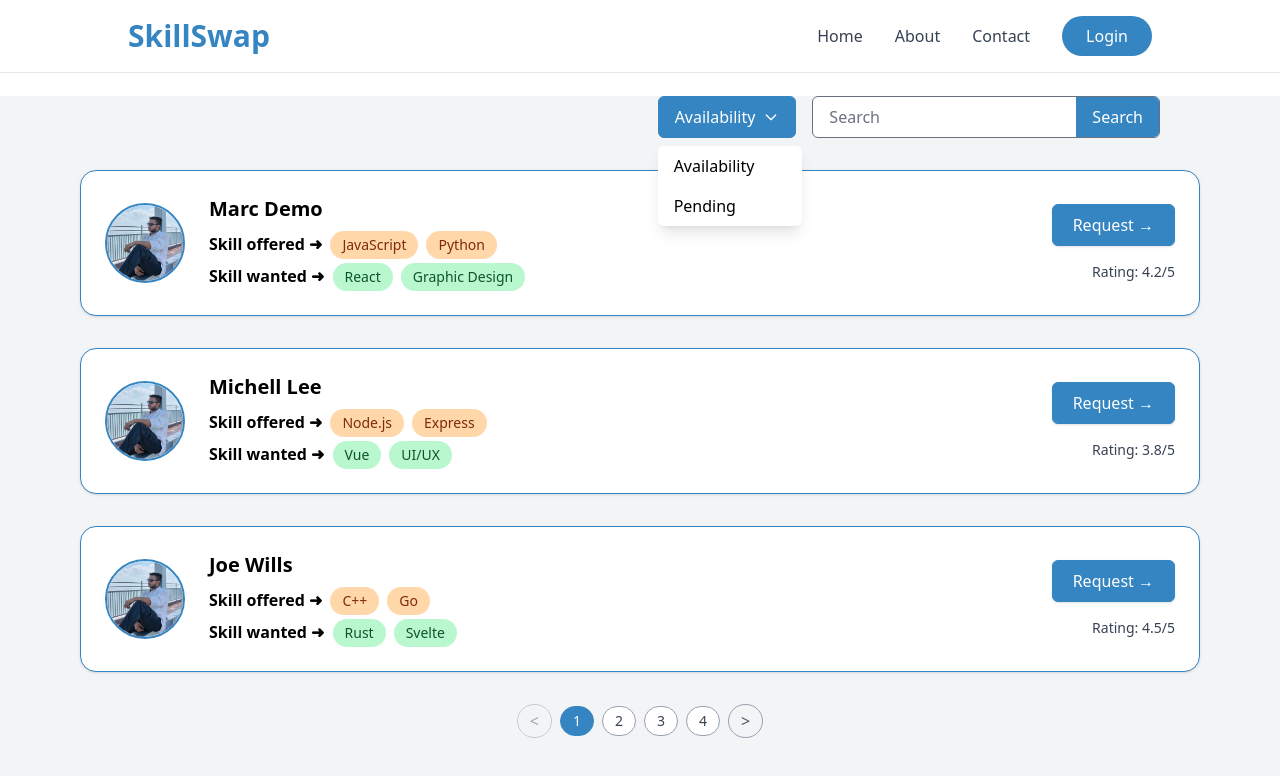
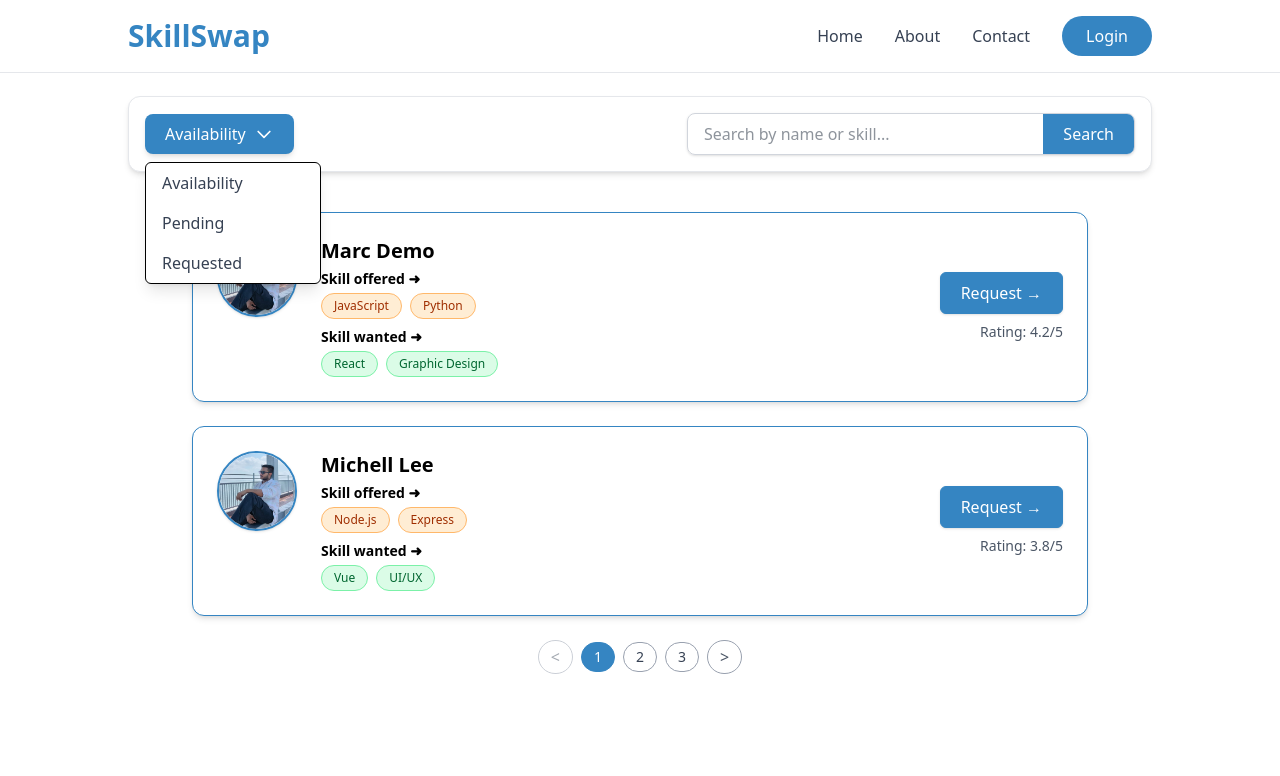
Before and after one commit to ManishPro-ops/OddoHackathonSkillSwap, a React (Vite) app in the folder frontend/: page / in a window 1280 px wide. Both pictures are taken after a click on the button "Availability". Shown: the top 776 px of the page. Built offline with nearby package versions, Linux system fonts and the light colour scheme.

Commit message:
latest changes

```diff
--- a/frontend/src/App.jsx
+++ b/frontend/src/App.jsx
@@ -2,12 +2,15 @@ import React from "react";
 import HomePage from "./pages/HomePage";
 import { Route, Routes } from "react-router-dom";
 import LoginPage from "./pages/Login";
+import SignUp from "./pages/SignUp";
 
 function App() {
   return(
     <Routes>
       <Route path="/" element={<HomePage />}/>
       <Route path="/login" element={<LoginPage />}/>
+      <Route path="/signup" element={<SignUp />}/>
+
    </Routes>
 )}
 
--- a/frontend/src/assets/users.js
+++ b/frontend/src/assets/users.js
@@ -7,7 +7,8 @@ export const users = [
     skillsOffered: ["JavaScript", "Python"],
     skillsWanted: ["React", "Graphic Design"],
     rating: 4.2,
-    image: "/marc.jpg", // Public image path
+    image: "/marc.jpg",
+    status: "available", // Public image path
   },
   {
     id: "2",
@@ -16,6 +17,7 @@ export const users = [
     skillsWanted: ["Vue", "UI/UX"],
     rating: 3.8,
     image: "/michell.jpg",
+    status: "available",
   },
   {
     id: "3",
@@ -24,6 +26,7 @@ export const users = [
     skillsWanted: ["Rust", "Svelte"],
     rating: 4.5,
     image: "/joe.jpg",
+    status: "available",
   },
   {
     id: "4",
@@ -32,6 +35,7 @@ export const users = [
     skillsWanted: ["React", "Figma"],
     rating: 4.0,
     image: "/priya.jpg",
+    status: "available",
   },
   {
     id: "5",
@@ -40,6 +44,7 @@ export const users = [
     skillsWanted: ["Firebase", "AWS"],
     rating: 3.9,
     image: "/rahul.jpg",
+    status: "available",
   },
    {
     id: "6",
@@ -48,53 +53,60 @@ export const users = [
     skillsWanted: ["Firebase", "AWS"],
     rating: 3.9,
     image: "/rahul.jpg",
+    status: "available",
   },
    {
     id: "7",
-    name: "Marc Demo",
+    name: "priyanshu",
     skillsOffered: ["JavaScript", "Python"],
     skillsWanted: ["React", "Graphic Design"],
     rating: 4.2,
-    image: "/marc.jpg", // Public image path
+    image: "/marc.jpg",
+    status: "pending", // Public image path
   },
   {
     id: "8",
-    name: "Michell Lee",
+    name: "priyanshu",
     skillsOffered: ["Node.js", "Express"],
     skillsWanted: ["Vue", "UI/UX"],
     rating: 3.8,
     image: "/michell.jpg",
+    status: "pending",
   },
   {
     id: "9",
-    name: "Joe Wills",
+    name: "priyanshu",
     skillsOffered: ["C++", "Go"],
     skillsWanted: ["Rust", "Svelte"],
     rating: 4.5,
     image: "/joe.jpg",
+    status: "pending",
   },
   {
     id: "10",
-    name: "Priya Sharma",
+    name: "priyanshu",
     skillsOffered: ["HTML", "CSS", "Tailwind"],
     skillsWanted: ["React", "Figma"],
     rating: 4.0,
     image: "/priya.jpg",
+    status: "pending",
   },
   {
     id: "11",
-    name: "Rahul Verma",
+    name: "priyanshu",
     skillsOffered: ["MongoDB", "SQL"],
     skillsWanted: ["Firebase", "AWS"],
     rating: 3.9,
     image: "/rahul.jpg",
+    status: "pending",
   },
    {
     id: "12",
-    name: "manish Verma",
+    name: "priyanshu",
     skillsOffered: ["MongoDB", "SQL"],
     skillsWanted: ["Firebase", "AWS"],
     rating: 3.9,
     image: "/rahul.jpg",
+    status: "pending",
   },
 ];
--- a/frontend/src/components/SearchBar.jsx
+++ b/frontend/src/components/SearchBar.jsx
@@ -1,7 +1,6 @@
 import React, { useState, useRef, useEffect } from "react";
 
-const SearchBar = () => {
-  const [selectedOption, setSelectedOption] = useState("Availability");
+const SearchBar = ({ selectedOption, setSelectedOption, searchTerm, setSearchTerm }) => {
   const [isDropdownOpen, setIsDropdownOpen] = useState(false);
   const dropdownRef = useRef(null);
 
@@ -23,52 +22,52 @@ const SearchBar = () => {
 
   return (
     <div
-      className="flex items-center justify-end mt-24 mb-8 mr-10 gap-4"
       ref={dropdownRef}
+      className="mt-24 mb-10 flex flex-col md:flex-row justify-between items-center gap-4 px-4 py-4 bg-white rounded-xl shadow-md border border-gray-200 max-w-5xl mx-auto"
     >
-      {/* Dropdown */}
-      <div className="relative">
+      {/* Dropdown Filter */}
+      <div className="relative w-full md:w-auto">
         <button
           onClick={() => setIsDropdownOpen(!isDropdownOpen)}
-          className="bg-[#3585c2] text-white px-4 py-2 rounded-md flex items-center space-x-2 border border-[#3585c2] hover:bg-[#2c6fa3]"
+          className="w-full md:w-auto bg-[#3585c2] text-white px-5 py-2 rounded-lg shadow-md flex justify-between items-center"
         >
-          <span>{selectedOption}</span>
-          <svg className="w-4 h-4" fill="none" stroke="currentColor" viewBox="0 0 24 24">
-            <path
-              strokeLinecap="round"
-              strokeLinejoin="round"
-              strokeWidth={2}
-              d="M19 9l-7 7-7-7"
-            />
+          <span className="font-medium">{selectedOption}</span>
+          <svg
+            className="ml-2 w-5 h-5"
+            fill="none"
+            stroke="currentColor"
+            viewBox="0 0 24 24"
+          >
+            <path strokeLinecap="round" strokeLinejoin="round" strokeWidth={2} d="M19 9l-7 7-7-7" />
           </svg>
         </button>
 
+        {/* Dropdown Items */}
         {isDropdownOpen && (
-          <div className="absolute mt-2 w-36 bg-white text-black rounded-md shadow-lg z-10">
-            <button
-              onClick={() => handleOptionClick("Availability")}
-              className="block w-full text-left px-4 py-2 hover:bg-gray-100"
-            >
-              Availability
-            </button>
-            <button
-              onClick={() => handleOptionClick("Pending")}
-              className="block w-full text-left px-4 py-2 hover:bg-gray-100"
-            >
-              Pending
-            </button>
+          <div className="absolute mt-2 w-full md:w-44 bg-white border rounded-md shadow-lg z-20">
+            {["Availability", "Pending", "Requested"].map((option) => (
+              <button
+                key={option}
+                onClick={() => handleOptionClick(option)}
+                className="block w-full px-4 py-2 text-left hover:bg-gray-100 text-gray-700"
+              >
+                {option}
+              </button>
+            ))}
           </div>
         )}
       </div>
 
-      {/* Search Input */}
-      <div className="flex border border-gray-500 rounded-md overflow-hidden bg-white">
+      {/* Search Field */}
+      <div className="flex items-center w-full md:max-w-md rounded-lg overflow-hidden border border-gray-300 shadow-sm">
         <input
           type="text"
-          placeholder="Search"
-          className="px-4 py-2 text-black placeholder-gray-500 outline-none"
+          value={searchTerm}
+          onChange={(e) => setSearchTerm(e.target.value)}
+          placeholder="Search by name or skill..."
+          className="flex-grow px-4 py-2 focus:outline-none text-gray-800"
         />
-        <button className="bg-[#3585c2] text-white px-4 py-2 hover:bg-[#2c6fa3]">
+        <button className="bg-[#3585c2] hover:bg-[#2f6ea7] text-white px-5 py-2 font-medium transition">
           Search
         </button>
       </div>
--- a/frontend/src/components/UserCard.jsx
+++ b/frontend/src/components/UserCard.jsx
@@ -4,56 +4,62 @@ import React from "react";
 
 const UserCard = ({ user, onRequest }) => {
   return (
-    <div className="bg-white text-black border border-[#3585c2] p-6 rounded-2xl flex justify-between items-center shadow hover:shadow-lg transition duration-200">
-      {/* Left Section: Profile Photo + Info */}
-      <div className="flex items-center space-x-6">
-        <div className="w-20 h-20 rounded-full border-2 border-[#3585c2] flex overflow-hidden">
+    <div className="bg-white text-black border border-[#3585c2] p-6 rounded-xl shadow-md hover:shadow-lg transition-all duration-200 w-full max-w-4xl mx-auto mb-6 flex flex-col md:flex-row justify-between items-start md:items-center space-y-4 md:space-y-0">
+
+      {/* Left: Profile & Info */}
+      <div className="flex items-start space-x-6">
+        {/* Profile Image */}
+        <div className="w-16 h-16 md:w-20 md:h-20 rounded-full border-2 border-[#3585c2] overflow-hidden shadow-sm">
           <img
-            src="priyanshu.jpg" // Replace with dynamic photo URL if available
+            src="priyanshu.jpg"
             alt="Profile"
             className="w-full h-full object-cover"
           />
         </div>
 
+        {/* Info */}
         <div>
-          <h2 className="text-xl font-semibold mb-2">{user.name}</h2>
-          <div className="mb-1">
-            <span className="font-semibold">Skill offered ➜</span>
-            <span className="ml-2 space-x-2">
+          <h2 className="text-lg md:text-xl font-semibold mb-1">{user.name}</h2>
+
+          <div className="mb-2">
+            <p className="font-semibold text-sm">Skill offered ➜</p>
+            <div className="flex flex-wrap gap-2 mt-1">
               {user.skillsOffered.map((skill, idx) => (
                 <span
                   key={idx}
-                  className="inline-block bg-orange-200 text-orange-900 px-3 py-1 rounded-full text-sm"
+                  className="bg-orange-100 text-orange-800 px-3 py-1 rounded-full text-xs border border-orange-300"
                 >
                   {skill}
                 </span>
               ))}
-            </span>
+            </div>
           </div>
+
           <div>
-            <span className="font-semibold">Skill wanted ➜</span>
-            <span className="ml-2 space-x-2">
+            <p className="font-semibold text-sm">Skill wanted ➜</p>
+            <div className="flex flex-wrap gap-2 mt-1">
               {user.skillsWanted.map((skill, idx) => (
                 <span
                   key={idx}
-                  className="inline-block bg-green-200 text-green-900 px-3 py-1 rounded-full text-sm"
+                  className="bg-green-100 text-green-800 px-3 py-1 rounded-full text-xs border border-green-300"
                 >
                   {skill}
                 </span>
               ))}
-            </span>
+            </div>
           </div>
         </div>
       </div>
 
-      <div className="flex flex-col items-end space-y-4">
+      {/* Right: Action */}
+      <div className="flex flex-col items-end space-y-2">
         <button
           onClick={() => onRequest(user.id)}
-          className="bg-[#3585c2] text-white px-5 py-2 rounded-md border border-[#3585c2] hover:bg-[#2c6fa3] shadow"
+          className="bg-[#3585c2] hover:bg-[#2c6fa3] text-white px-5 py-2 rounded-md border border-[#3585c2] shadow transition"
         >
           Request →
         </button>
-        <span className="text-sm text-gray-700">Rating: {user.rating}/5</span>
+        <span className="text-sm text-gray-600">Rating: {user.rating}/5</span>
       </div>
     </div>
   );
--- a/frontend/src/pages/HomePage.jsx
+++ b/frontend/src/pages/HomePage.jsx
@@ -1,5 +1,4 @@
-// src/pages/HomePage.jsx
-
+// HomePage.jsx
 import React, { useState } from "react";
 import Navbar from "../components/Navbar";
 import SearchBar from "../components/SearchBar";
@@ -8,46 +7,59 @@ import Pagination from "../components/Pagination";
 import { users as allUsers } from "../assets/users";
 
 const HomePage = () => {
+  const [selectedOption, setSelectedOption] = useState("Availability");
+  const [searchTerm, setSearchTerm] = useState("");
   const [currentPage, setCurrentPage] = useState(1);
-  const usersPerPage = 3;
+  const usersPerPage = 2;
 
+  const status = selectedOption.toLowerCase() === "availability" ? "available" : "pending";
+
+  // Filter by status and search
+  const filteredUsers = allUsers.filter((user) => {
+    const matchStatus = user.status === status;
+    const matchSearch =
+      user.name.toLowerCase().includes(searchTerm.toLowerCase()) ||
+      user.skillsOffered.some((skill) =>
+        skill.toLowerCase().includes(searchTerm.toLowerCase())
+      ) ||
+      user.skillsWanted.some((skill) =>
+        skill.toLowerCase().includes(searchTerm.toLowerCase())
+      );
+
+    return matchStatus && matchSearch;
+  });
+
+  // Pagination
   const startIndex = (currentPage - 1) * usersPerPage;
-  const endIndex = startIndex + usersPerPage;
-  const currentUsers = allUsers.slice(startIndex, endIndex);
-  const totalPages = Math.ceil(allUsers.length / usersPerPage);
-
-  const handleRequest = (userId) => {
-    const isLoggedIn = true; // Replace with real auth check
-    if (!isLoggedIn) {
-      alert("Please log in to send a request.");
-      return;
-    }
-    alert(`Request sent to user ID: ${userId}`);
-  };
+  const currentUsers = filteredUsers.slice(startIndex, startIndex + usersPerPage);
 
   return (
-    <div className="bg-gray-100 min-h-screen">
+    <div className="min-h-screen bg-white">
       <Navbar />
-      <div className="max-w-6xl mx-auto px-4">
-        <SearchBar />
 
-        <div className="mt-8 space-y-8">
-          {currentUsers.length === 0 ? (
-            <p className="text-center text-gray-500 mt-10">No users found.</p>
-          ) : (
-            currentUsers.map((user) => (
-              <UserCard key={user.id} user={user} onRequest={handleRequest} />
-            ))
-          )}
-        </div>
+      <SearchBar
+        selectedOption={selectedOption}
+        setSelectedOption={setSelectedOption}
+        searchTerm={searchTerm}
+        setSearchTerm={setSearchTerm}
+      />
 
-        <div className="flex justify-center mt-8">
-          <Pagination
-            currentPage={currentPage}
-            totalPages={totalPages}
-            onPageChange={setCurrentPage}
-          />
-        </div>
+      <div className="mt-8">
+        {filteredUsers.length === 0 ? (
+          <p className="text-center text-gray-500">No users found</p>
+        ) : (
+          <>
+            {currentUsers.map((user) => (
+              <UserCard key={user.id} user={user} onRequest={() => {}} />
+            ))}
+
+            <Pagination
+              currentPage={currentPage}
+              totalPages={Math.ceil(filteredUsers.length / usersPerPage)}
+              onPageChange={setCurrentPage}
+            />
+          </>
+        )}
       </div>
     </div>
   );
```
Also changed, not shown: frontend/src/pages/Login.jsx (+13 -3 lines).
